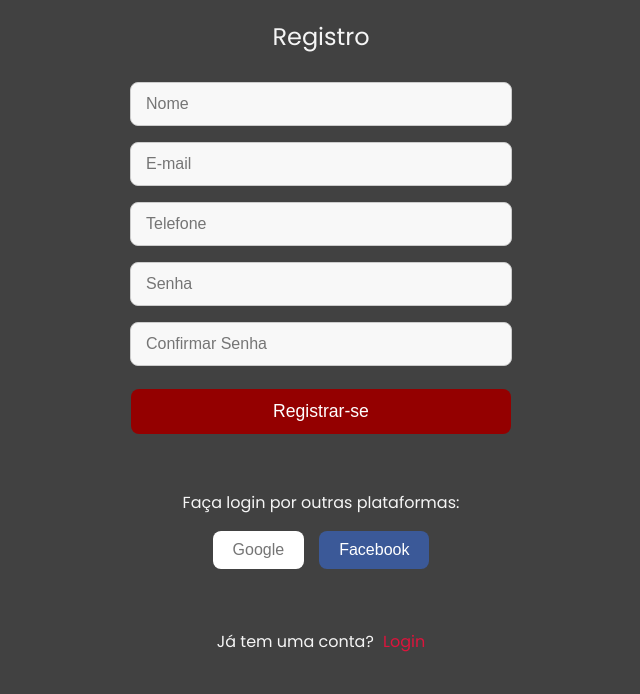
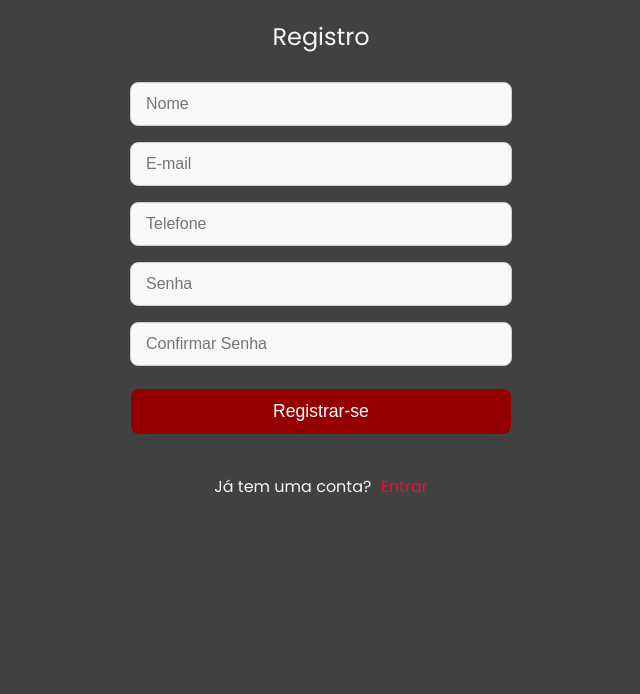
Before and after one commit to hemkdev/SA-Tremzz, a PHP site: page /tela_registro.php in a window 1280 px wide. Shown: the part 231-925 px from the top of the page, without its empty margins (319-959 px from the left). After the commit the page ends 724 px from the top, so only its background shows below. Run offline with PHP 8.4, Linux system fonts and the light colour scheme.

Commit message:
tela de registro (não funcional ainda)

```diff
--- a/css/tela_registro.css
+++ b/css/tela_registro.css
@@ -80,55 +80,6 @@ input[type="submit"]:hover {
     background-color: crimson;
 }
 
-
-.login {
-    text-align: center;
-    margin: 20px 0;
-}
-
-.social-login p {
-    color: #ccc;
-    margin-bottom: 15px;
-}
-
-.social-buttons {
-    display: flex;
-    justify-content: center;
-    gap: 15px;
-    margin-bottom: 20px;
-}
-
-.social-btn {
-    padding: 10px 20px;
-    border-radius: 8px;
-    border: none;
-    font-size: 1rem;
-    cursor: pointer;
-    display: flex;
-    align-items: center;
-    gap: 8px;
-    transition: transform 0.2s;
-}
-
-.social-btn:hover {
-    transform: translateY(-2px);
-}
-
-.social-btn.google {
-    background-color: #fff;
-    color: #757575;
-}
-
-.social-btn.facebook {
-    background-color: #3b5998;
-    color: white;
-}
-
-.botao:hover {
-    opacity: 0.9;
-}
-
-
 .texto-login {
     text-align: center;
     margin: 20px 0 40px;
@@ -151,19 +102,8 @@ input[type="submit"]:hover {
     input[type="email"],
     input[type="tel"],
     input[type="password"],
-    input[type="submit"],
-    .botao {
+    input[type="submit"] {
         width: 90%;
-    }
-
-    .social-buttons {
-        flex-direction: column;
-        align-items: center;
-    }
-
-    .social-btn {
-        width: 85%;
-        justify-content: center;
     }
 }
 
--- a/view/tela_login.php
+++ b/view/tela_login.php
@@ -78,7 +78,7 @@ if ($_SERVER["REQUEST_METHOD"] === "POST") {
 
         <div class="texto-login">
             <span>Não tem uma conta ainda?</span>
-            <a href="../html/tela4.html">Registrar-se</a>
+            <a href="tela_registro.php">Registrar-se</a>
         </div>
 
     </main>
--- a/view/tela_registro.php
+++ b/view/tela_registro.php
@@ -1,4 +1,38 @@
-<!DOCTYPE html>
+<?php
+    require "../config/bd.php";
+    session_start();
+
+    $erro = "";
+
+    if ($_SERVER["REQUEST_METHOD"] === "POST") {
+        if (isset($_POST["registrar-se"])) { //verifica se o botão foi clicado
+            $nome = trim($_POST["nome"] ?? ""); //evita espaços vazios
+            $email = trim($_POST["email"] ?? "");
+            $telefone = trim($_POST["telefone"] ?? "");
+            $senha = trim($_POST["senha"] ?? "");
+
+            // Verifica se o nome de usuário já existe
+            $stmt = $conn->prepare("SELECT * FROM usuario WHERE email = ?");
+            $stmt->bind_param("s", $email);
+            $stmt->execute();
+            $resultado = $stmt->get_result();
+
+            if ($resultado->num_rows > 0) {
+                $erro = "O email já esta registrado. Tente outro.";
+            } else {
+                // Insere o novo usuário no banco de dados
+                $stmt = $conn->prepare("INSERT INTO usuarios (nome, email, telefone, senha) VALUES (?, ?)");
+                $stmt->bind_param("ss", $nome, $email, $telefone, $senha);
+
+                if ($stmt->execute()) {
+                    $mensagem = "Registro bem-sucedido! Você pode voltar para a página inicial e fazer login agora.";
+                } else {
+                    $erro = "Erro ao registrar. Tente novamente.";
+                }
+            }
+        }
+    }
+?>
 <!DOCTYPE html>
 <html lang="pt-BR">
 <head>
@@ -21,7 +55,7 @@
     </header>
 
     <main>
-        <form>
+        <form method="POST" action="">
             <div class="registro">
                 <fieldset>
                     <legend>Registro</legend>
@@ -45,21 +79,9 @@
             </div>
         </form>
 
-        <div class="login">
-            <p>Faça login por outras plataformas:</p>
-            <div class="social-buttons">
-                <button class="social-btn google">
-                     <a>Google</a>
-                </button>
-                <button class="social-btn facebook">
-                     <a>Facebook</a>
-                </button>
-            </div>
-        </div>
-
         <div class="texto-login">
             <span>Já tem uma conta?</span>
-            <a href="../html/tela5.html">Login</a>
+            <a href="tela_login.php">Entrar</a>
         </div>
     </main>
 </body>
```
